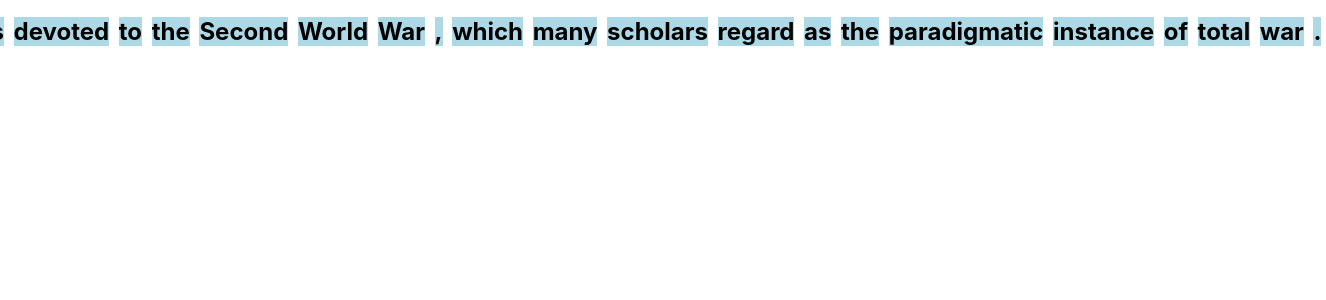
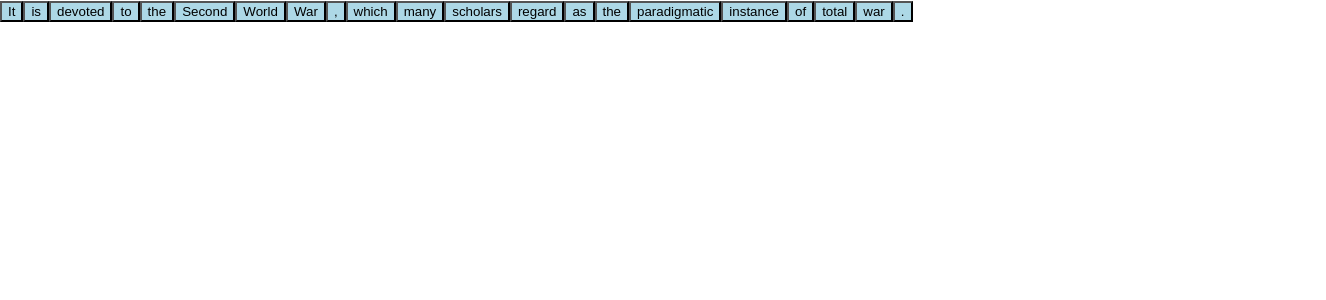
Before and after one commit to ugoetudo/rel-classifier, a React (Create React App) app: page / in a window 1280 px wide. Shown: the top 300 px of the page, 1326 px wide, since content can reach past the window. Built offline with nearby package versions, Linux system fonts and the light colour scheme.

Commit message:
Class based changess

```diff
--- a/src/App.js
+++ b/src/App.js
@@ -10,39 +10,49 @@ import './App.css';
 import { useState } from "react";
 import Records from "./records.json";
 
+class Relation extends React.Component {
+
+  state = {
+    color: 'lightblue'
+  }
+
+  changeColor = () => {
+    console.log('Color Change with', 'green');
+    this.setState(prevState => {
+      return { color: prevState.color === 'lightblue'?'green':'lightblue'
+      }
+    })
+    // setColor('green');
+}
 
 
+  render ()
+{
+  const tokens_to_render = [];
+  const input_tokens = Records;
 
-// import {
-//   BrowserRouter as Router,
-//   Route,
-// } from 'react-router-dom';
+  var cntr = 0;
 
-// import './index.css'
-//dev
-// const api_base_url = 'http://localhost:9000';
+  input_tokens.forEach(tk => {
 
-function App(){
-const [color, setColor] = useState('lightblue');
+    tokens_to_render.push(
+      <button key={cntr}
+        index={tk['tkid']} style={{backgroundColor: this.state.color}} onMouseEnter={this.changeColor} onMouseLeave={ this.changeColor}
+      //   onSelected={(ix,value) => this.addToBundle(ix, value)}
+      >
+          {tk['token_text']}
+        </button>
+    )
+    cntr = cntr + 1;
+  });
 
-const changeColor = () => {
-    // const randomColor = getRandomColor();
-    console.log('Color Change with', 'green');
-    // setColor('green');
-    setColor('green');
+  return(
+        <div className="control-box">
+          {tokens_to_render}
+        </div>
+  )
+
+  }
 }
-    return(
-  <div className='outer'>
-    {
-      Records.map( (record, index) => {
-        return(
-          <div key={index}>
-            <h3 className='cards'> <span key ={index} style={{backgroundColor: color}} onMouseEnter={changeColor} onMouseLeave={ () => setColor('lightblue')}> {record.token_text} </span></h3>
-          </div>
-      )
-      })
-    }
-  </div>
-    );
-}
-export default App;
+
+export default Relation;
```
